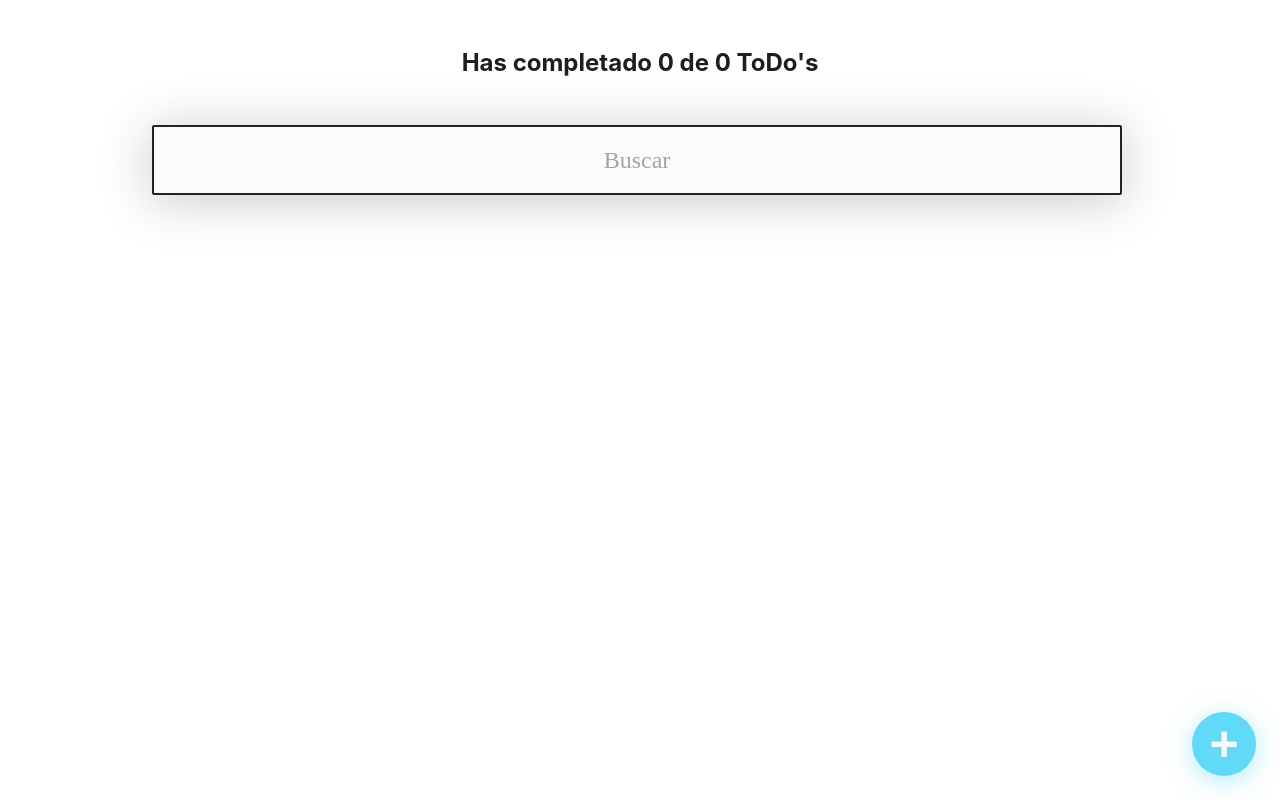
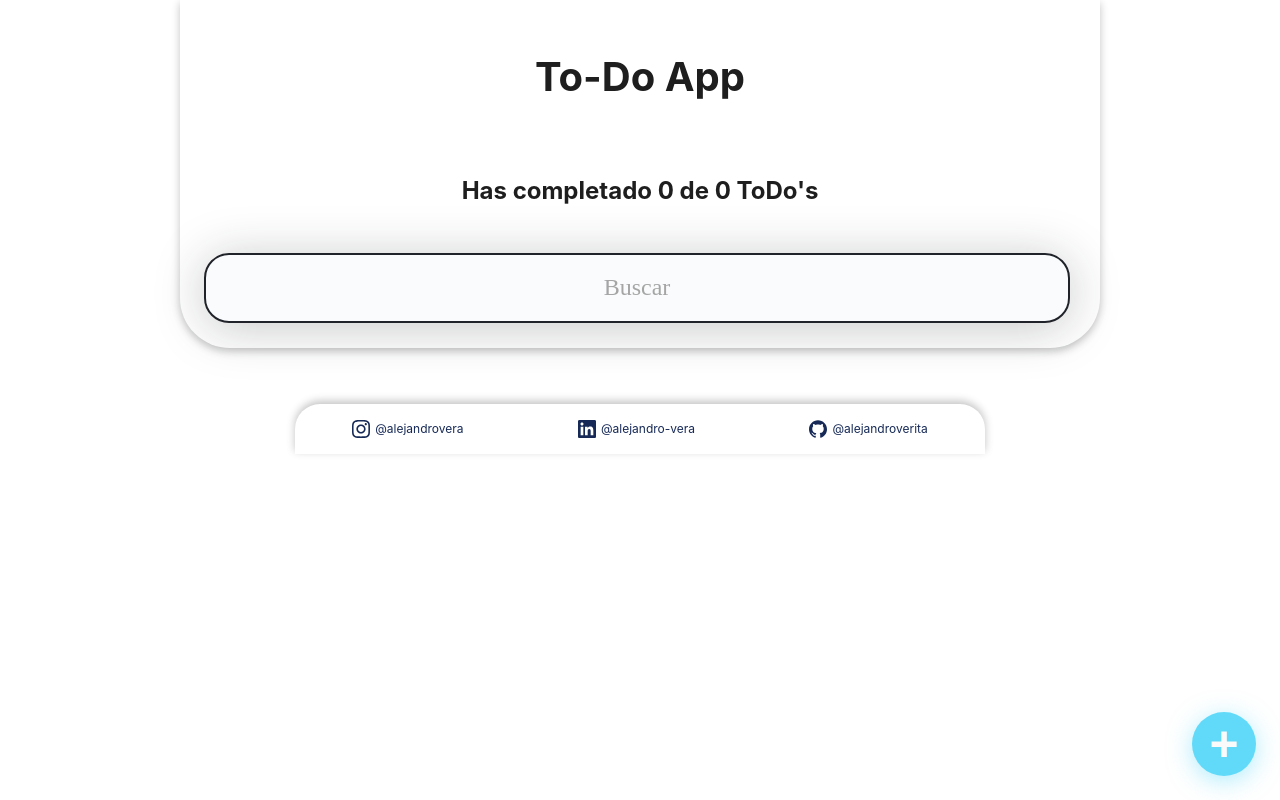
Before and after one commit to alejandroverita/react-ToDo, a React (Create React App) app: page / in a window 1280 px wide. Built offline with nearby package versions, Linux system fonts and the light colour scheme.

Commit message:
[ADD] Footer and Header

```diff
--- a/package.json
+++ b/package.json
@@ -8,6 +8,7 @@
     "@testing-library/user-event": "^12.8.3",
     "react": "^17.0.2",
     "react-dom": "^17.0.2",
+    "react-icons": "^4.3.1",
     "react-scripts": "4.0.3",
     "web-vitals": "^1.1.2"
   },
@@ -16,8 +17,8 @@
     "build": "react-scripts build",
     "test": "react-scripts test",
     "eject": "react-scripts eject",
-    "predeploy":"npm run build",
-    "deploy":"gh-pages -d build"
+    "predeploy": "npm run build",
+    "deploy": "gh-pages -d build"
   },
   "eslintConfig": {
     "extends": [
--- a/src/AppUI.js
+++ b/src/AppUI.js
@@ -1,6 +1,7 @@
 import React from 'react';
 
 /* Components */
+import { TodoHeader } from './Components/TodoHeader';
 import { TodoContext } from './Components/TodoContext';
 import { TodoCounter } from './Components/TodoCounter';
 import { TodoSearch } from './Components/TodoSearch';
@@ -8,6 +9,7 @@ import { TodoList } from './Components/TodoList';
 import { TodoItem } from './Components/TodoItem';
 import { CreateTodoButton } from './Components/CreateTodoButton';
 import { Form } from './Components/Form'
+import { Footer } from './Components/Footer';
 
 import { TodosError } from './Components/TodosError'
 import { TodosLoading } from './Components/TodosLoading'
@@ -31,9 +33,11 @@ function AppUI() {
     return (
     <React.Fragment>
 
-      <TodoCounter />
+      < TodoHeader >
+         <TodoCounter />
+         <TodoSearch />
 
-      <TodoSearch />
+      </ TodoHeader >
 
         <TodoList>
 
@@ -64,6 +68,8 @@ function AppUI() {
           openModal={openModal}
       />
 
+      <Footer />
+
     </React.Fragment>
     );
 }
--- /dev/null
+++ b/src/Components/Footer.js
@@ -0,0 +1,21 @@
+import React from 'react';
+import './Styles/Footer.css';
+import { SiInstagram, SiLinkedin, SiGithub } from "react-icons/si";
+
+const Footer = () => {
+    return (
+        <div className="Footer">
+            <a href="https://www.instagram.com/alejandroverahdez/" target="__blank"><SiInstagram
+                className="icon"
+            /><span>@alejandrovera</span></a>
+            <a href="https://www.linkedin.com/in/alejandro-vera-278713192/" target="__blank"><SiLinkedin
+                className="icon"
+            /><span>@alejandro-vera</span></a>
+            <a href="https://github.com/alejandroverita" target="__blank"><SiGithub
+                className="icon"
+            /><span>@alejandroverita</span></a>
+        </div>
+    );
+}
+
+export {Footer};
--- /dev/null
+++ b/src/Components/Styles/Footer.css
@@ -0,0 +1,50 @@
+.Footer {
+  display: flex;
+  justify-content: space-around;
+  align-items: center;
+  height: 50px;
+  width: 100%;
+  text-align: center;
+  max-width: 75%;
+  margin: 0 auto;
+  /* background-color: #172a57; */
+
+  border-radius: 25px 25px 0 0;
+  box-shadow: rgba(0, 0, 0, 0.24) 0px -3px 8px;
+}
+a {
+  text-decoration: none;
+  color: #172a57;
+  text-align: center;
+  margin: 0 20px;
+  font-size: 12px;
+  display: flex;
+  flex-direction: row;
+  align-items: center;
+  justify-items: center;
+}
+.icon {
+  font-size: 18px;
+  margin-bottom: 5px;
+  color: #172a57;
+  margin: auto 0;
+  margin-right: 5px;
+}
+@media (max-width: 1080px) {
+  .Footer {
+    max-width: 75%;
+  }
+}
+@media (max-width: 800px) {
+  .Footer {
+    max-width: 100%;
+  }
+}
+@media (max-width: 500px) {
+  a span {
+    display: none;
+  }
+  .icon {
+    font-size: 28px;
+  }
+}
--- /dev/null
+++ b/src/Components/Styles/TodoHeader.css
@@ -0,0 +1,12 @@
+.TodoHeader {
+  /* background-color: #78839a; */
+  padding: 25px 0;
+  width: 100%;
+  border-radius: 0 0 50px 50px;
+  box-shadow: rgba(0, 0, 0, 0.24) 0px 3px 8px;
+}
+
+.TodoTitle {
+  text-align: center;
+  font-size: 40px;
+}
--- a/src/Components/Styles/TodoSearch.css
+++ b/src/Components/Styles/TodoSearch.css
@@ -1,6 +1,6 @@
 .TodoSearch {
   background: #f9fbfc;
-  border-radius: 2px;
+  border-radius: 25px;
   border: 2px solid #202329;
   margin: 0 24px;
   height: 64px;
--- /dev/null
+++ b/src/Components/TodoHeader.js
@@ -0,0 +1,15 @@
+import React from 'react';
+import './Styles/TodoHeader.css';
+
+const TodoHeader = ({children, loading}) => {
+    return (
+        <header className="TodoHeader">
+            <h1 className="TodoTitle">To-Do App</h1>
+            {React.Children
+                    .toArray(children)
+                    .map(child => React.cloneElement(child, { loading }))}
+        </header>
+    );
+}
+
+export {TodoHeader};
--- a/src/index.css
+++ b/src/index.css
@@ -14,4 +14,5 @@ body {
   position: relative;
   width: 80%;
   min-height: 100vh;
+  max-width: 920px;
 }
```
Also changed, not shown: 1 other file (tests, documents, lock files or other folders).
